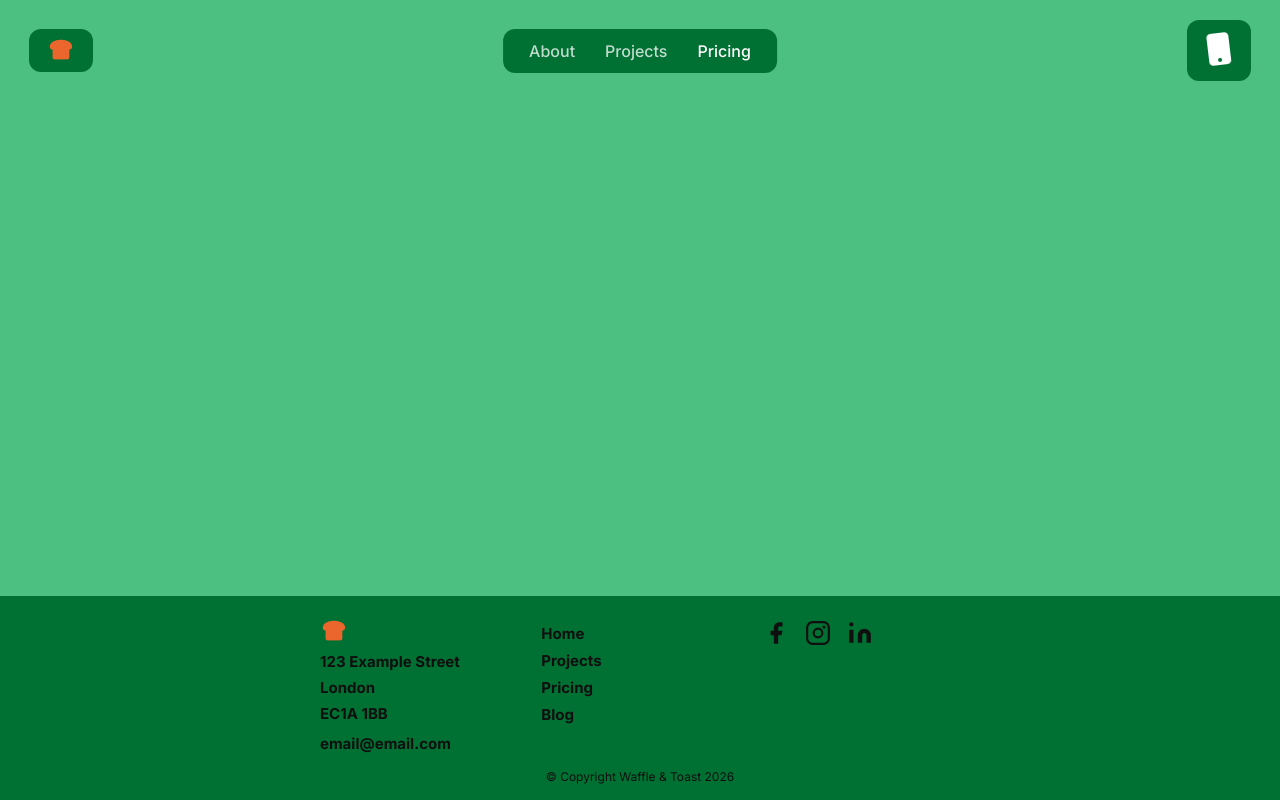
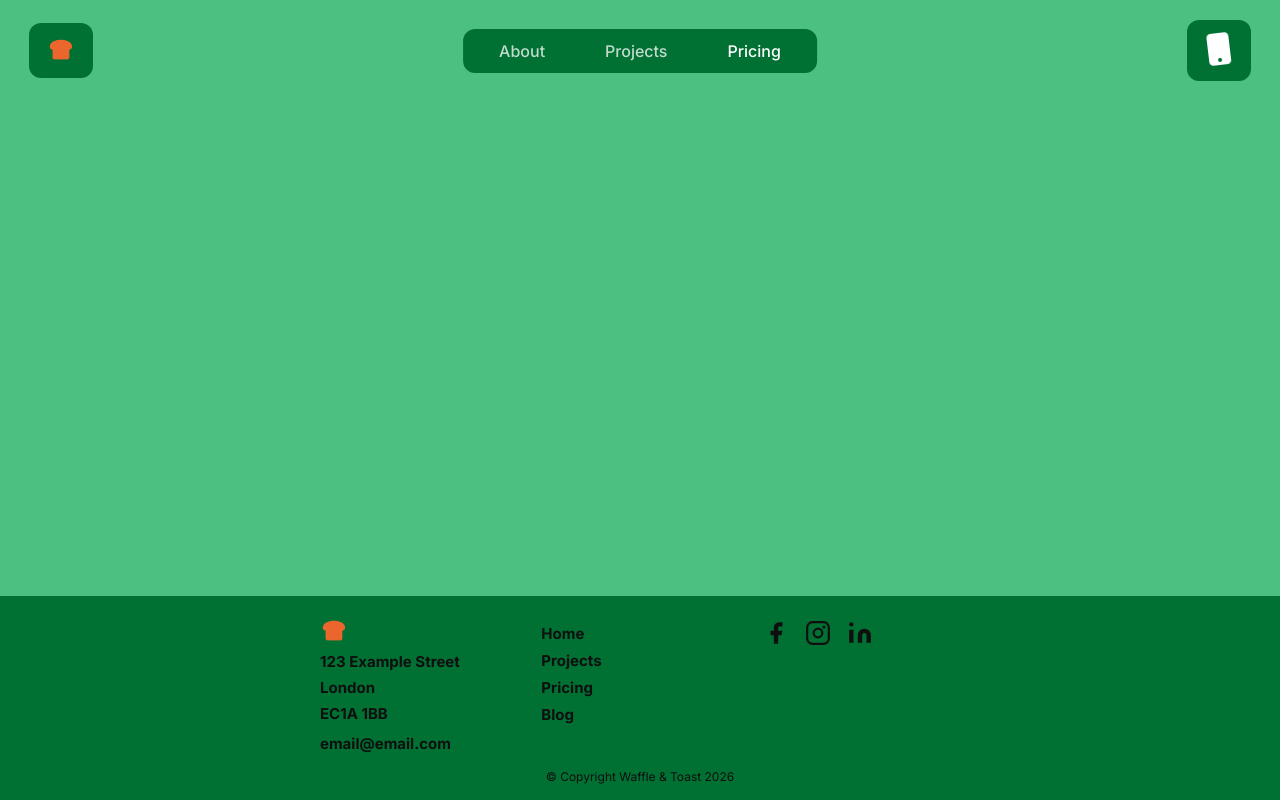
Before and after one commit to sharondrury/waffle-n-toast-vibe-coding, a React (Vite) app in the folder vibe-coding/: page /waffle-n-toast-vibe-coding/pricing in a window 1280 px wide. Built offline with nearby package versions, Linux system fonts and the light colour scheme.

Commit message:
hero and nav design updates

```diff
--- a/vibe-coding/src/assets/scss/ui/colours.scss
+++ b/vibe-coding/src/assets/scss/ui/colours.scss
@@ -7,12 +7,12 @@
   --secondary-bg: #D9D9D9CC;
   --white: #ffffff;
   --black: #000000;
-  --nav-radius: 12px;
-  --nav-item-pad: 12px 26px;
   --primary-btn-hvr: #3e468e;
   --grey-bg: #BDD4C7;
   --red: #d93025;
   --text-grey: #0f0f0f;
-  --footer-height: 12.5rem;
   --company-colour: #EB662D;
+
+
+  --nav-radius: 12px;
 }
--- a/vibe-coding/src/website/components/navBar/navBar.scss
+++ b/vibe-coding/src/website/components/navBar/navBar.scss
@@ -27,7 +27,7 @@
 
 .nav__logo {
   background: var(--green-dark);
-  padding: 10px 18px;
+  padding: 16px 18px;
   border-radius: var(--nav-radius);
   color: var(--company-colour);
   font-size: 1.4rem;
@@ -38,9 +38,9 @@
 
 .nav__links {
   display: flex;
-  gap: 30px;
+  gap: 60px;
   background: var(--green-dark);
-  padding: var(--nav-item-pad);
+  padding: 12px 36px;
   border-radius: var(--nav-radius);
   position: absolute;
   left: 50%;
--- a/vibe-coding/src/website/pages/homePage/hero/hero.scss
+++ b/vibe-coding/src/website/pages/homePage/hero/hero.scss
@@ -1,10 +1,10 @@
 .hero {
   background: var(--green-light);
-  padding: 5.625rem 1.5rem;
+  padding: 60px 24px;
 }
 
 .hero__inner {
-  max-width: 1270px;
+  max-width: 750px;
   margin: 0 auto;
   display: flex;
   flex-direction: column;
@@ -13,7 +13,7 @@
 }
 
 .hero__heading-wrapper {
-  height: 11rem;
+  height: 250px;
   display: flex;
   align-items: flex-start;
   justify-content: center;
@@ -46,10 +46,12 @@
 .hero__subtext {
   font-size: 1.25rem;
   color: var(--sub-text-color);
+  font-family: var(--font-body);
+  font-weight: 700;
   max-width: 590px;
   margin-top: 1.25rem;
   margin-bottom: 1.875rem;
-  line-height: 1.6;
+  line-height: 1.4;
 }
 
 .hero__cta {
@@ -61,6 +63,7 @@
   font-size: 1rem;
   font-weight: 700;
   text-decoration: none;
+  border: none;
   border-radius: 8px;
   cursor: pointer;
   box-shadow: 4px 4px 0px 0px #000000;
```
